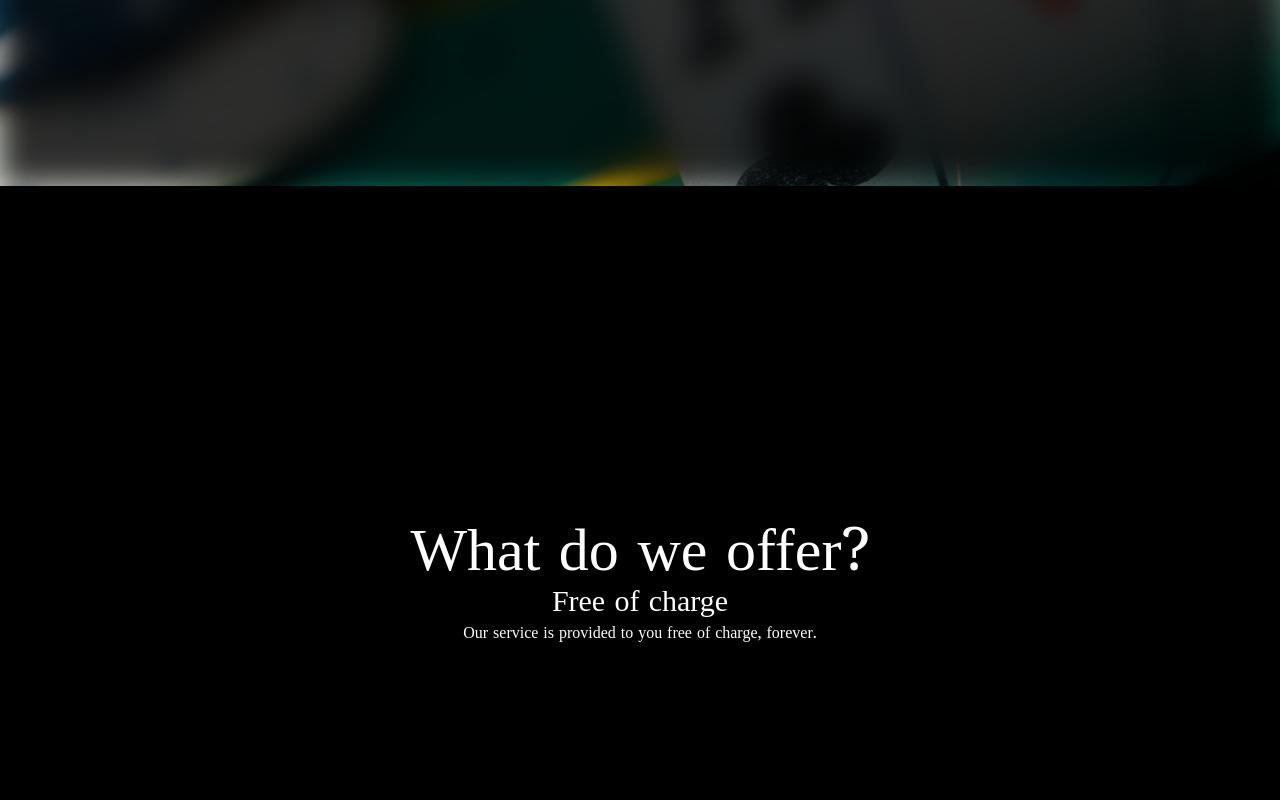
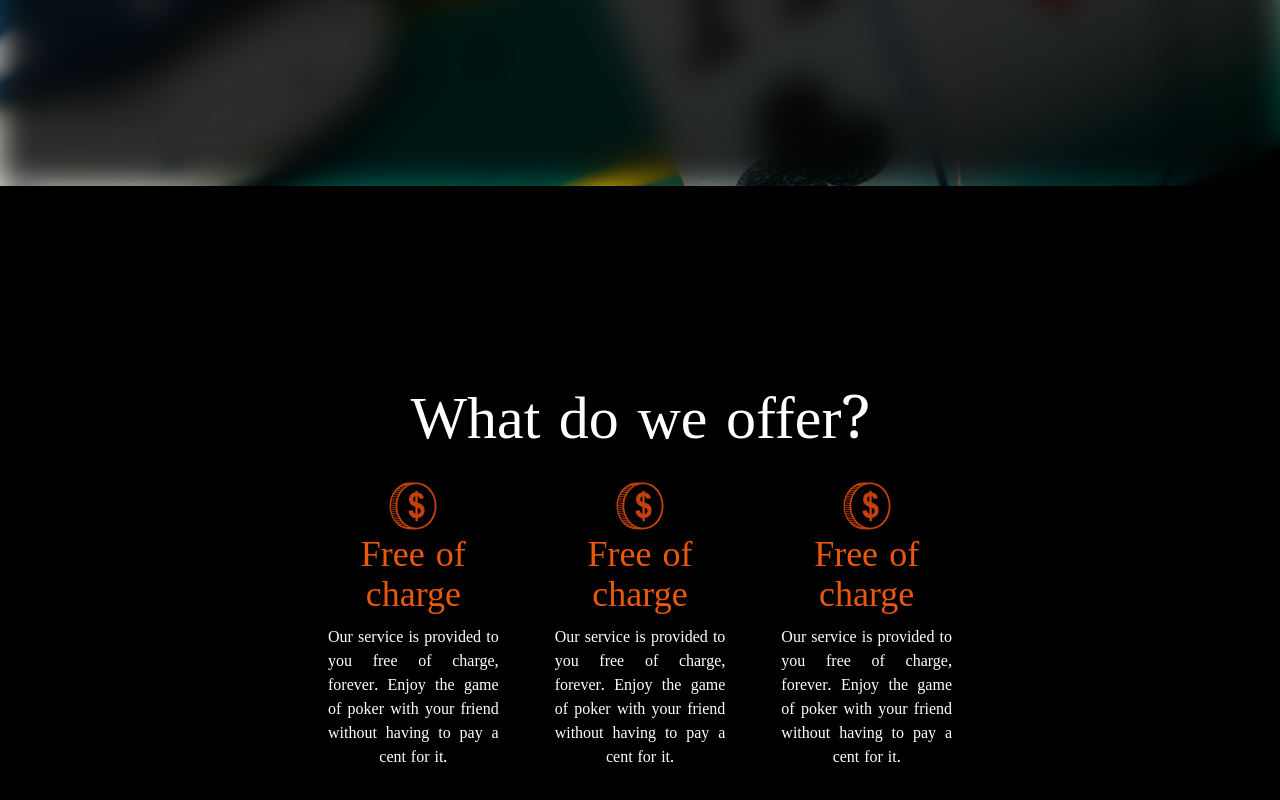
Before and after one commit to kalempster/pokerini, a React (Vite) app in the folder react-frontend/: page / in a window 1280 px wide. Shown: the part 614-1414 px from the top of the page. Built offline with nearby package versions, Linux system fonts and the light colour scheme; the HTML template or start-up script is replaced by a standard one.

Commit message:
Added card component with sample text

```diff
--- a/react-frontend/package.json
+++ b/react-frontend/package.json
@@ -14,6 +14,7 @@
     "react": "^18.2.0",
     "react-dom": "^18.2.0",
     "react-router-dom": "^6.8.2",
+    "react-svg": "^16.1.5",
     "tailwindcss": "^3.2.7"
   },
   "devDependencies": {
--- a/react-frontend/src/components/Card/index.tsx
+++ b/react-frontend/src/components/Card/index.tsx
@@ -1,12 +1,11 @@
 import { FC } from "react";
-
-const Card : FC<{title: string, text: string, icon: string}> = ({title, text, icon}) => {
+import { ReactSVG } from "react-svg";
+const Card : FC<{title: string, text: string, icon: string, className?: string}> = ({title, text, icon, className}) => {
     return (
-        <div className="flex justify-center items-center flex-col w-1/3 text-center">
-            <div className="text-3xl">{title}</div>
-            <div>{text}</div>
-
-
+        <div className="flex items-center flex-col w-1/3 gap-2 justify-center p-2 ">
+            <ReactSVG src={icon} className={`w-12 aspect-square ${className}`} />
+            <div className="text-4xl text-orange-600 text-center">{title}</div>
+            <div className="text-justify [text-align-last:_center]">{text}</div>
         </div>
     )
 }
--- a/react-frontend/src/pages/Main.tsx
+++ b/react-frontend/src/pages/Main.tsx
@@ -1,5 +1,6 @@
 import Card from "../components/Card";
 import Section from "../components/Section";
+import Coin from "../images/coin.svg";
 
 export default function Main() {
     return (
@@ -12,20 +13,34 @@ export default function Main() {
                                 Pokerinee
                             </div>
                             <div className="font-dancing text-3xl text-gray-300 ">
-                                The ultimate <span className="text-orange-600">poker</span>{" "}
+                                The ultimate{" "}
+                                <span className="text-orange-600 font-dancing">poker</span>{" "}
                                 experience for the new generation
                             </div>
                         </div>
                     </div>
                 </div>
             </Section>
-            <Section className="bg-black text-white flex justify-center items-center flex-col w-full">
+            <Section className="bg-black text-white flex justify-center items-center flex-col gap-5">
                 <div className="text-6xl">What do we offer?</div>
-                <div className="w-full flex justify-center items-center">
+                <div className="w-1/2 flex justify-center items-center gap-10">
                     <Card
                         title="Free of charge"
-                        text="Our service is provided to you free of charge, forever."
-                        icon={"x"}
+                        text="Our service is provided to you free of charge, forever. Enjoy the game of poker with your friend without having to pay a cent for it."
+                        icon={Coin}
+                        className="fill-orange-700"
+                    />
+                    <Card
+                        title="Free of charge"
+                        text="Our service is provided to you free of charge, forever. Enjoy the game of poker with your friend without having to pay a cent for it."
+                        icon={Coin}
+                        className="fill-orange-700"
+                    />
+                    <Card
+                        title="Free of charge"
+                        text="Our service is provided to you free of charge, forever. Enjoy the game of poker with your friend without having to pay a cent for it."
+                        icon={Coin}
+                        className="fill-orange-700"
                     />
                 </div>
             </Section>
```
Also changed, not shown: react-frontend/src/images/coin.svg (added).
